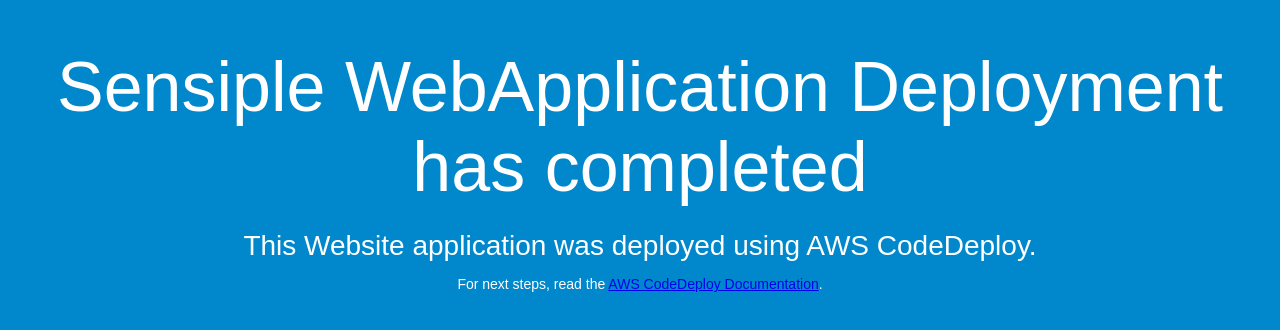
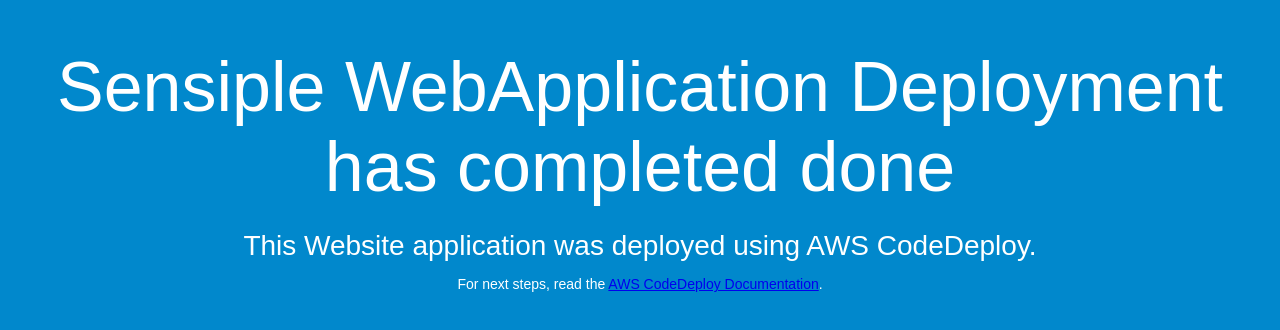
Before and after one commit to ManojKumar-AWSCloud/Code-Deploy-Finigree, a plain HTML site: page index.html in a window 1280 px wide. Drawn offline with Linux system fonts and the light colour scheme.

Commit message:
Second commit

```diff
--- a/index.html
+++ b/index.html
@@ -26,7 +26,7 @@
 </head>
 <body>
   <div align="center">
-    <h1>Sensiple WebApplication Deployment has completed</h1>
+    <h1>Sensiple WebApplication Deployment has completed done</h1>
     <h2>This Website application was deployed using AWS CodeDeploy.</h2>
     <p>For next steps, read the <a href="http://aws.amazon.com/documentation/codedeploy">AWS CodeDeploy Documentation</a>.</p>
   </div>
```
Also changed, not shown: 3 other files.
